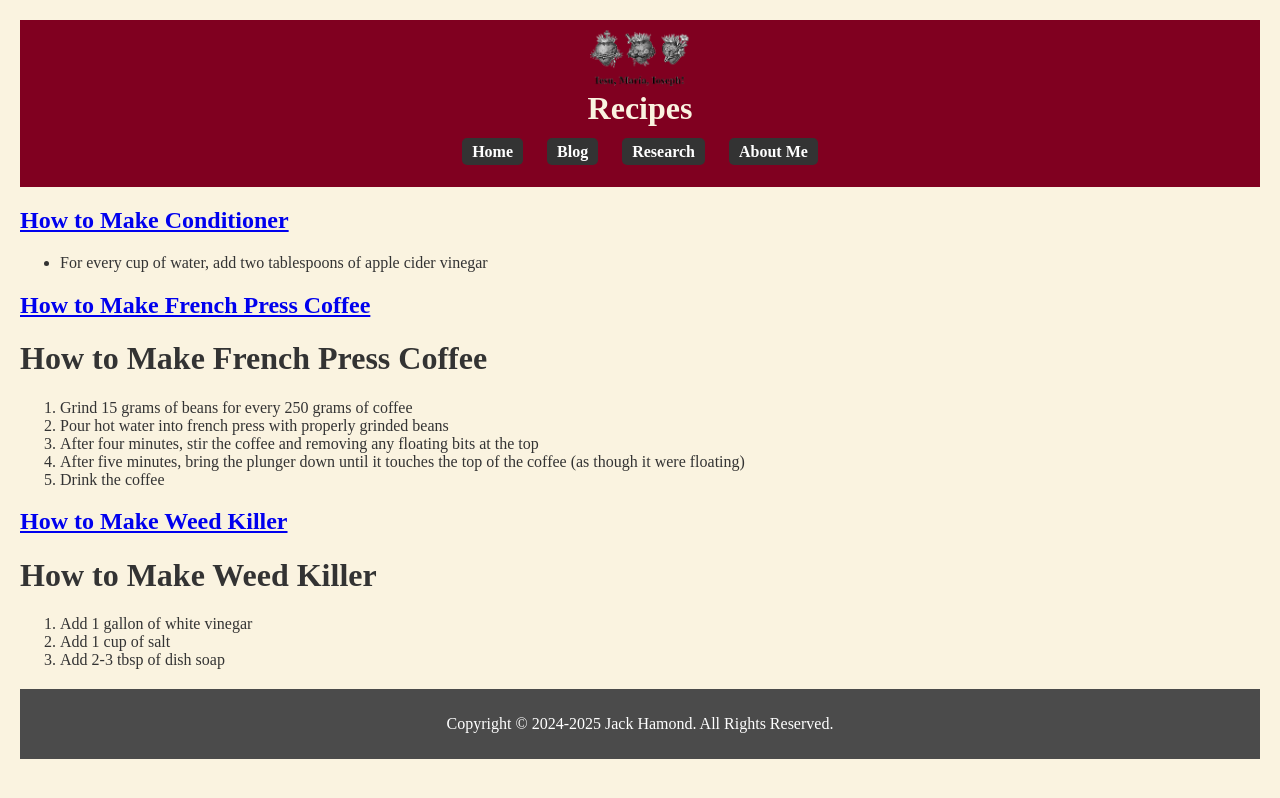
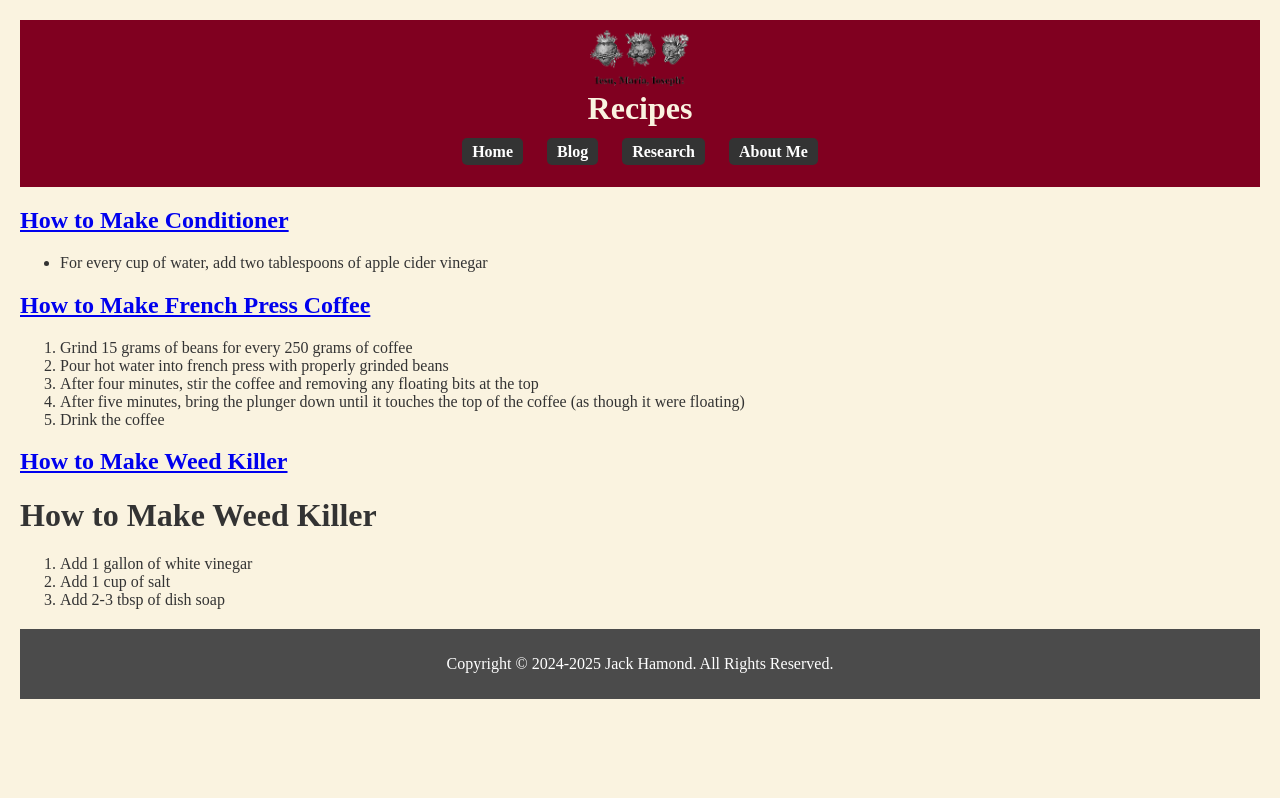
Before and after one commit to jackhamond/jackhamond.github.io, a Jekyll site: the page built from indices/recipes.md, in a window 1280 px wide. Shown: the top 798 px of the page. Built offline with Jekyll 4.4.1, drawn with Linux system fonts in a browser that asks for light colours; our own code applies the rules of GitHub Pages for plain Markdown files.

Commit message:
Update french-press-coffee.md

```diff
--- a/_recipes/french-press-coffee.md
+++ b/_recipes/french-press-coffee.md
@@ -2,8 +2,6 @@
 title: "How to Make French Press Coffee"
 tags: [coffee]
 ---
-
-# How to Make French Press Coffee
 
 1. Grind 15 grams of beans for every 250 grams of coffee
 1. Pour hot water into french press with properly grinded beans
```
